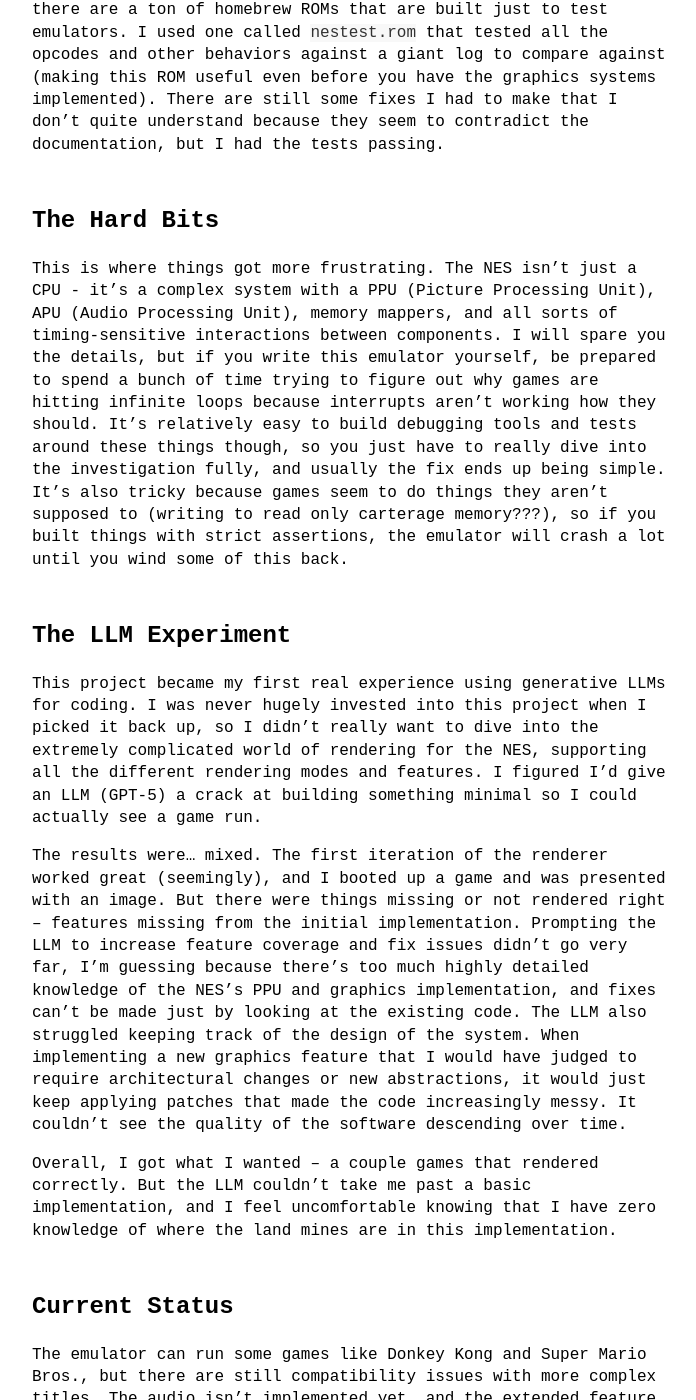
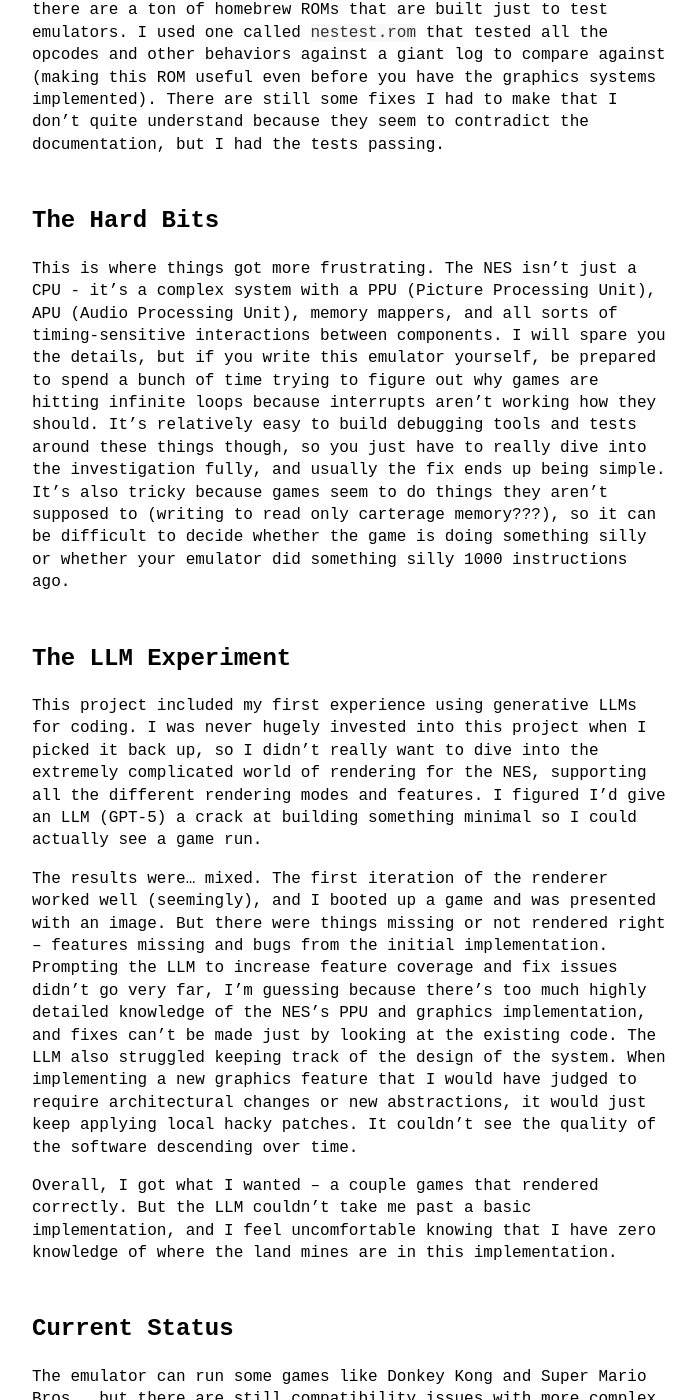
Before and after one commit to ryanwebber/ryanwebber.github.io, a Jekyll site: the page built from content/_projects/nes256.md, in a window 1280 px wide and 1400 px high, scrolled down 1492 px. Shown: the whole window, without its empty margins (288-984 px from the left). Built offline with Jekyll 4.4.1, drawn with Linux system fonts in a browser that asks for light colours.

Commit message:
Wording fixes in nes256

```diff
--- a/content/_projects/nes256.md
+++ b/content/_projects/nes256.md
@@ -24,17 +24,17 @@ contradict the documentation, but I had the tests passing.
 
 This is where things got more frustrating. The NES isn't just a CPU - it's a complex system with a PPU (Picture Processing Unit), APU (Audio Processing Unit), memory mappers, and all sorts of timing-sensitive interactions between components. I will spare you the details, but if you write this emulator yourself, be prepared to spend a bunch of time trying to figure out why games are hitting infinite loops because interrupts aren't working how they should.
 It's relatively easy to build debugging tools and tests around these things though, so you just have to really dive into the investigation fully, and usually the fix ends up being simple. It's also tricky because games seem to do
-things they aren't supposed to (writing to read only carterage memory???), so if you built things with strict assertions, the emulator will crash a lot until you wind some of this back.
-
+things they aren't supposed to (writing to read only carterage memory???), so it can be difficult to decide whether the game is doing something silly or whether your emulator did something silly 1000 instructions ago.
 
 ## The LLM Experiment
 
-This project became my first real experience using generative LLMs for coding. I was never hugely invested into this project when I picked it back up, so I didn't really want to dive into the extremely complicated world
+This project included my first experience using generative LLMs for coding. I was never hugely invested into this project when I picked it back up, so I didn't really want to dive into the extremely complicated world
 of rendering for the NES, supporting all the different rendering modes and features. I figured I'd give an LLM (GPT-5) a crack at building something minimal so I could actually see a game run.
 
-The results were... mixed. The first iteration of the renderer worked great (seemingly), and I booted up a game and was presented with an image. But there were things missing or not rendered right -- features missing
-from the initial implementation. Prompting the LLM to increase feature coverage and fix issues didn't go very far, I'm guessing because there's too much highly detailed knowledge of the NES's PPU and graphics implementation,
-and fixes can't be made just by looking at the existing code. The LLM also struggled keeping track of the design of the system. When implementing a new graphics feature that I would have judged to require architectural changes or new abstractions, it would just keep applying patches that made the code increasingly messy. It couldn't see the quality of the software descending over time.
+The results were... mixed. The first iteration of the renderer worked well (seemingly), and I booted up a game and was presented with an image. But there were things missing or not rendered right -- features missing
+and bugs from the initial implementation. Prompting the LLM to increase feature coverage and fix issues didn't go very far, I'm guessing because there's too much highly detailed knowledge of the NES's PPU and
+graphics implementation, and fixes can't be made just by looking at the existing code. The LLM also struggled keeping track of the design of the system. When implementing a new graphics feature that I would have judged
+to require architectural changes or new abstractions, it would just keep applying local hacky patches. It couldn't see the quality of the software descending over time.
 
 Overall, I got what I wanted -- a couple games that rendered correctly. But the LLM couldn't take me past a basic implementation, and I feel uncomfortable knowing that I have zero knowledge of where the land mines are
 in this implementation.
```
